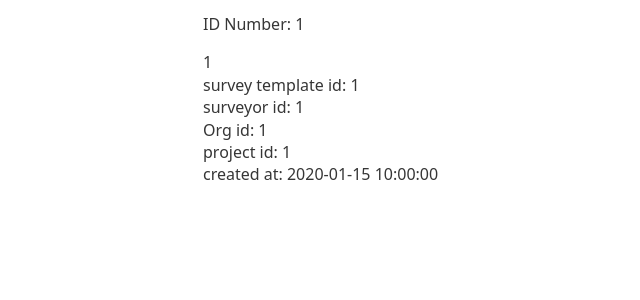
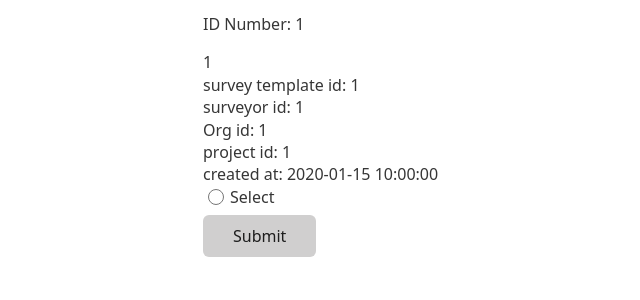
Before and after one commit to BiggScrappy/Senior-Project, a PHP site: page /selectSurvey.php in a window 1280 px wide. Shown: the part 153-453 px from the top of the page, without its empty margins (37-677 px from the left). Run offline with PHP 8.4, Linux system fonts and the light colour scheme; the visitor is signed in with stand-in values (Sample User, id 1); tables that the repository leaves empty or names only in its code hold one stand-in row (values such as "Sample post"); data that the repository does not hold is empty.

Commit message:
Update selectSurvey.php
users can select survey

```diff
--- a/selectSurvey.php
+++ b/selectSurvey.php
@@ -61,12 +61,15 @@ if(isset($_SESSION["user_id"])){
            echo "project id: ",$new["project_id"],"<br>";
            echo "created at: ",$new["created_at"],"<br>";
 
-          // foreach($new as $thing){
-          //  echo $thing,"<br>";
-
-           //}
+           echo "<label> <input type='radio' id='".$survey_id."' name='survey' value='".$survey_id."'>Select</label> <br/>";
 
 
 
         }
     }
+ ?>
+<button>Submit</button>
+</form>
+
+</body>
+</html>
```
